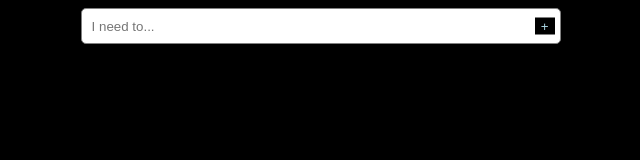
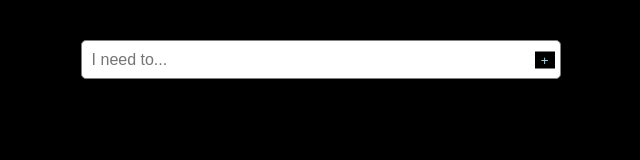
Before and after one commit to Venus1492/todo-app, a plain HTML site: page index.html in a window 1280 px wide. Shown: the whole page, without its empty margins (319-959 px from the left). Drawn offline with Linux system fonts and the light colour scheme.

Commit message:
Add top padding and fix input zoom

```diff
--- a/index.html
+++ b/index.html
@@ -9,6 +9,7 @@
     body {
       display: flex;
       justify-content: center;
+      padding-top: 2rem;
       font-family: 'Courier New', Courier, monospace;
       background-color: black;
 
@@ -77,9 +78,9 @@
     .field input {
       width: 100%;
       box-sizing: border-box;
-      /* padding stays inside the 100% */
       padding: 0.6rem 4.5rem 0.6rem 0.6rem;
-      /* extra right padding: text never runs under the button */
+      font-size: 16px;
+
     }
 
     .addbtn {
```
